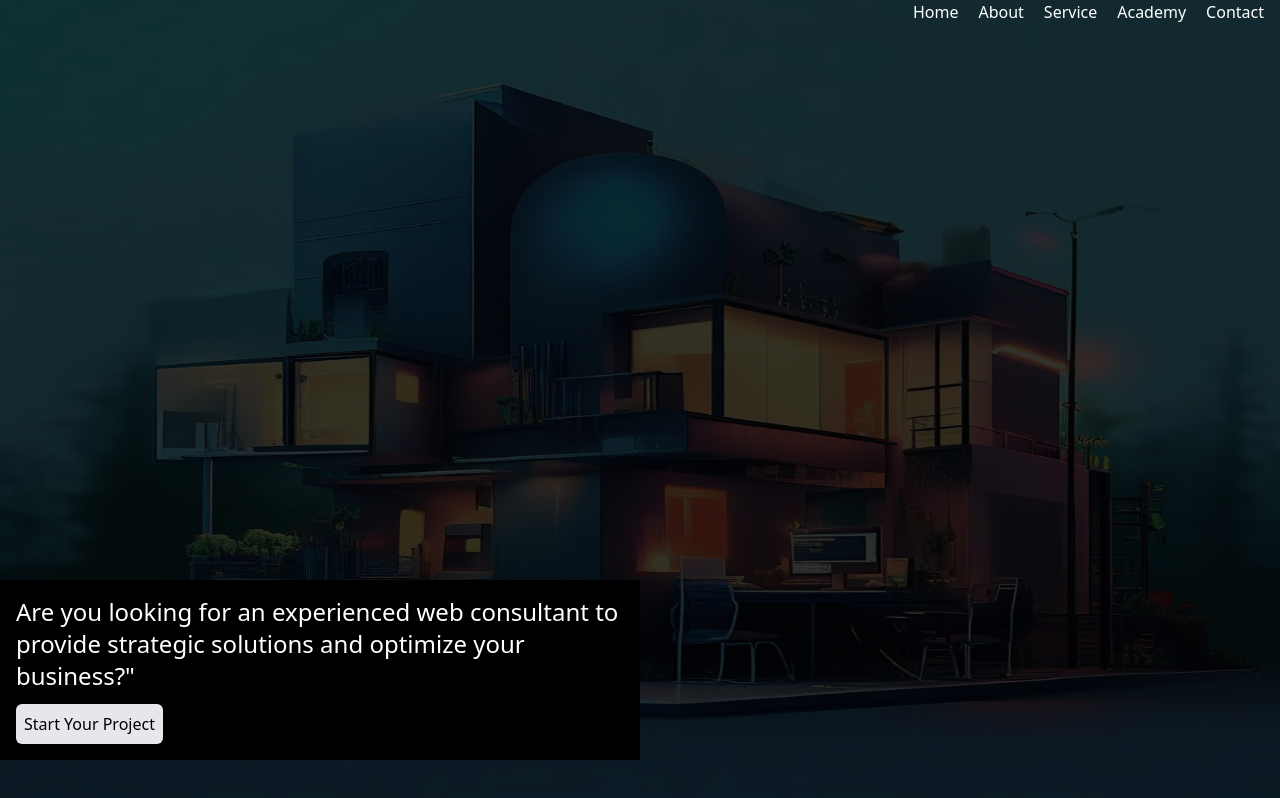
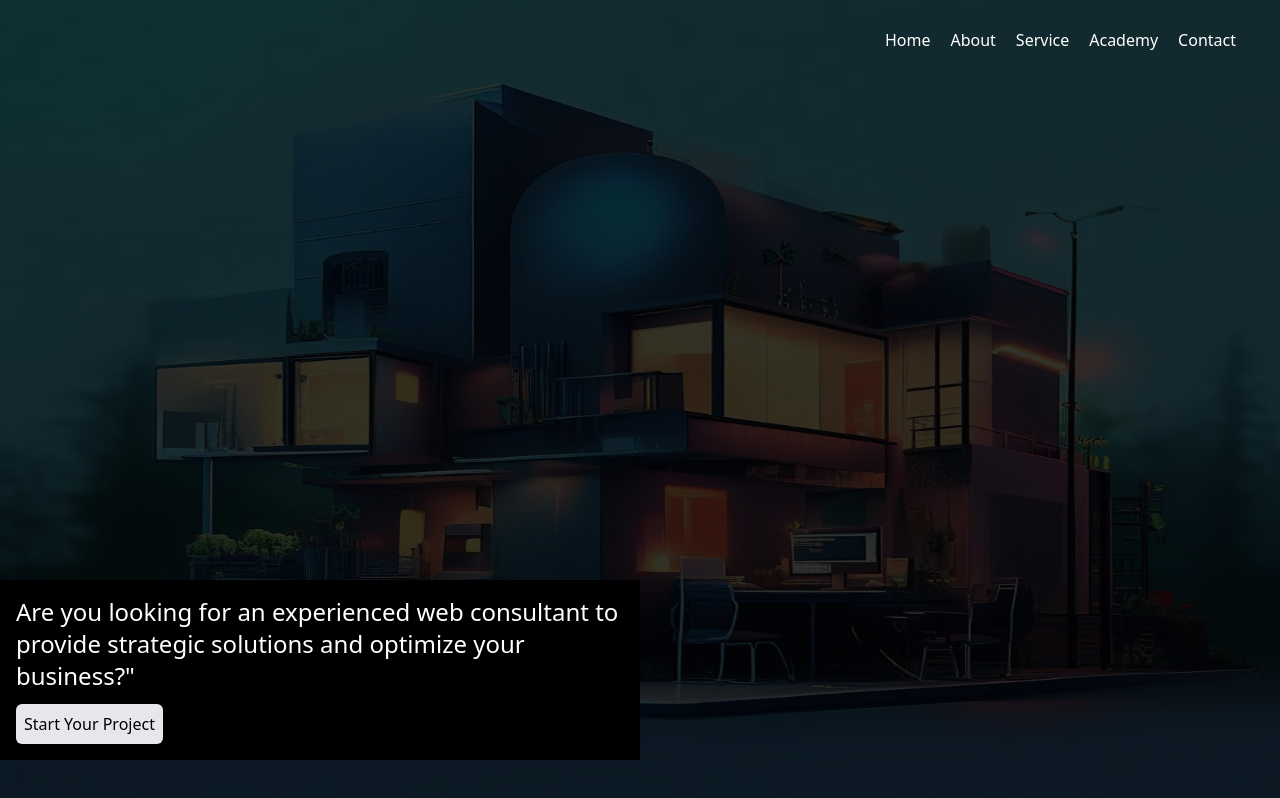
Before and after one commit to pintu-kreasi/web-fe, a React (Vite) app: page /#/ in a window 1280 px wide. Built offline with nearby package versions, Linux system fonts and the light colour scheme.

Commit message:
update sectionBanner

```diff
--- a/src/Layout.tsx
+++ b/src/Layout.tsx
@@ -1,11 +1,21 @@
-import { Outlet } from "react-router-dom";
+import { Outlet, useLocation } from "react-router-dom";
 import Navbar from "./components/organisms/navbar";
 
 
 const Layout = () => {
+  let classBg = 'bg-black'
+  let classPosition = 'relative'
+  const listBgTransparent = ['/', '/#/']
+  const location = useLocation()
+  const pathName = location.pathname
+  if (listBgTransparent.includes(pathName)) {
+    classBg = 'bg-transparent'
+    classPosition = 'fixed'
+  }
+
   return (
     <>
-      <header className="bg-transparent fixed z-20 w-screen">
+      <header className={"fixed z-20 w-screen p-7 "+classBg+" "+classPosition}>
         <Navbar />
       </header>
       <Outlet />
--- a/src/components/templates/SectionBanner.tsx
+++ b/src/components/templates/SectionBanner.tsx
@@ -10,6 +10,7 @@ export default function SectionBanner() {
   const tiemout = 800;
   const images = [banner1, banner2, banner3, banner4, banner5, banner6];
   const [imageItem, setImageItem] = useState([]);
+
   const infiniteHide = () => {
     // check
     let items = document.getElementsByClassName('image-item');
```
